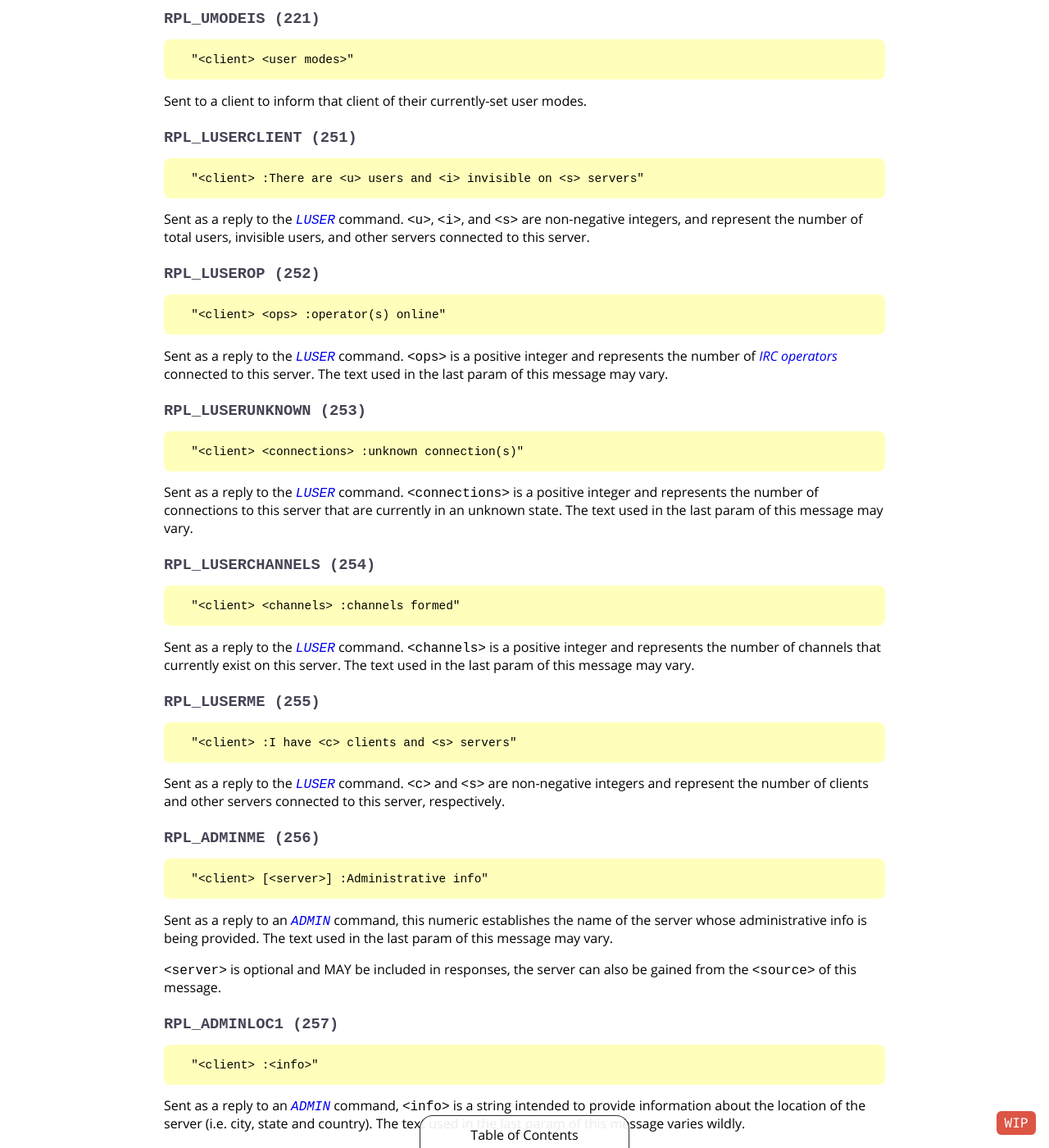
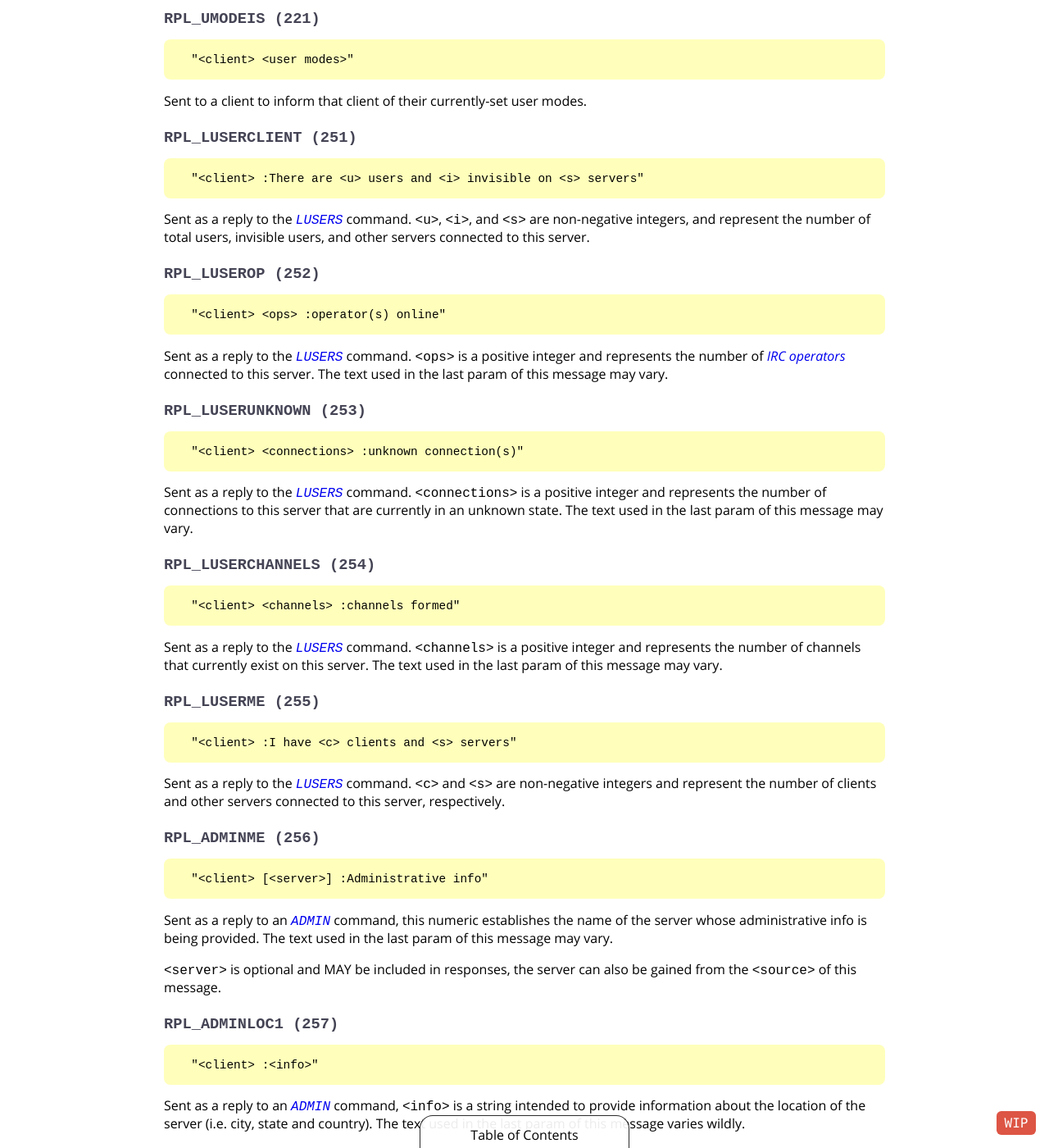
Before and after one commit to ircdocs/modern-irc, a Jekyll site: the page built from index.md, in a window 1280 px wide and 1400 px high, scrolled down 40766 px. Shown: the whole window at 82% size. Built offline with Jekyll 4.4.1, drawn with Linux system fonts in a browser that asks for light colours; some of the changed text lies outside the part shown.

Commit message:
modern: LUSER -> LUSERS

```diff
--- a/_includes/modern-appendix.md
+++ b/_includes/modern-appendix.md
@@ -91,31 +91,31 @@ Sent to a client to inform that client of their currently-set user modes.
 
       "<client> :There are <u> users and <i> invisible on <s> servers"
 
-Sent as a reply to the [`LUSER`](#luser-message) command. `<u>`, `<i>`, and `<s>` are non-negative integers, and represent the number of total users, invisible users, and other servers connected to this server.
+Sent as a reply to the [`LUSERS`](#lusers-message) command. `<u>`, `<i>`, and `<s>` are non-negative integers, and represent the number of total users, invisible users, and other servers connected to this server.
 
 ### `RPL_LUSEROP (252)`
 
       "<client> <ops> :operator(s) online"
 
-Sent as a reply to the [`LUSER`](#luser-message) command. `<ops>` is a positive integer and represents the number of [IRC operators](#operators) connected to this server. The text used in the last param of this message may vary.
+Sent as a reply to the [`LUSERS`](#lusers-message) command. `<ops>` is a positive integer and represents the number of [IRC operators](#operators) connected to this server. The text used in the last param of this message may vary.
 
 ### `RPL_LUSERUNKNOWN (253)`
 
       "<client> <connections> :unknown connection(s)"
 
-Sent as a reply to the [`LUSER`](#luser-message) command. `<connections>` is a positive integer and represents the number of connections to this server that are currently in an unknown state. The text used in the last param of this message may vary.
+Sent as a reply to the [`LUSERS`](#lusers-message) command. `<connections>` is a positive integer and represents the number of connections to this server that are currently in an unknown state. The text used in the last param of this message may vary.
 
 ### `RPL_LUSERCHANNELS (254)`
 
       "<client> <channels> :channels formed"
 
-Sent as a reply to the [`LUSER`](#luser-message) command. `<channels>` is a positive integer and represents the number of channels that currently exist on this server. The text used in the last param of this message may vary.
+Sent as a reply to the [`LUSERS`](#lusers-message) command. `<channels>` is a positive integer and represents the number of channels that currently exist on this server. The text used in the last param of this message may vary.
 
 ### `RPL_LUSERME (255)`
 
       "<client> :I have <c> clients and <s> servers"
 
-Sent as a reply to the [`LUSER`](#luser-message) command. `<c>` and `<s>` are non-negative integers and represent the number of clients and other servers connected to this server, respectively.
+Sent as a reply to the [`LUSERS`](#lusers-message) command. `<c>` and `<s>` are non-negative integers and represent the number of clients and other servers connected to this server, respectively.
 
 ### `RPL_ADMINME (256)`
 
@@ -153,7 +153,7 @@ When a server drops a command without processing it, this numeric MUST be sent t
 
       "<client> [<u> <m>] :Current local users <u>, max <m>"
 
-Sent as a reply to the [`LUSER`](#luser-message) command. `<u>` and `<m>` are non-negative integers and represent the number of clients currently and the maximum number of clients that have been connected directly to this server at one time, respectively.
+Sent as a reply to the [`LUSERS`](#lusers-message) command. `<u>` and `<m>` are non-negative integers and represent the number of clients currently and the maximum number of clients that have been connected directly to this server at one time, respectively.
 
 The two optional parameters SHOULD be supplied to allow clients to better extract these numbers.
 
@@ -161,7 +161,7 @@ The two optional parameters SHOULD be supplied to allow clients to better extrac
 
       "<client> [<u> <m>] :Current global users <u>, max <m>"
 
-Sent as a reply to the [`LUSER`](#luser-message) command. `<u>` and `<m>` are non-negative integers. `<u>` represents the number of clients currently connected to this server, globally (directly and through other server links). `<m>` represents the maximum number of clients that have been connected to this server at one time, globally.
+Sent as a reply to the [`LUSERS`](#lusers-message) command. `<u>` and `<m>` are non-negative integers. `<u>` represents the number of clients currently connected to this server, globally (directly and through other server links). `<m>` represents the maximum number of clients that have been connected to this server at one time, globally.
 
 The two optional parameters SHOULD be supplied to allow clients to better extract these numbers.
 
```
